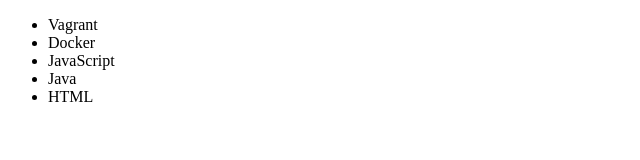
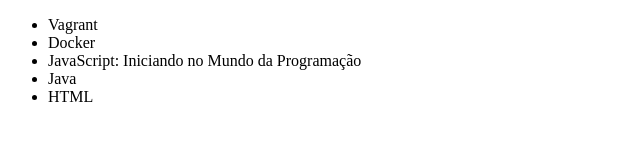
Before and after one commit to rmrgomes/git-github-alura, a plain HTML site: page index.html in a window 1280 px wide. Shown: the whole page, without its empty margins (0-640 px from the left). Drawn offline with Linux system fonts and the light colour scheme.

Commit message:
Alteração no curso de JavaScript

```diff
--- a/index.html
+++ b/index.html
@@ -10,7 +10,7 @@
     <ul>
         <li>Vagrant</li>
         <li>Docker</li>
-        <li>JavaScript</li>
+        <li>JavaScript: Iniciando no Mundo da Programação</li>
         <li>Java</li>
         <li>HTML</li>
     </ul>
```
